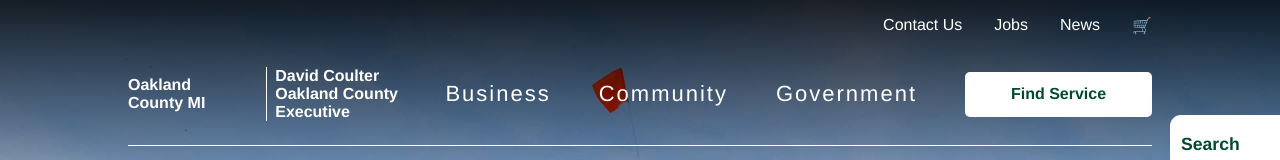
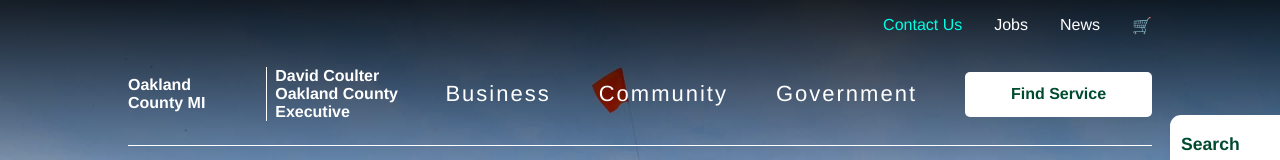
Before and after one commit to TrustierSquid/EnqbatorReactTakeHome, a React (Vite) app in the folder oakGovClone/: page / in a window 1280 px wide. In both pictures the pointer is over the link "Contact Us". Shown: the top 160 px of the page. Built offline with nearby package versions, Linux system fonts and the light colour scheme.

Commit message:
Enhance navbar styles with hover effects and transitions for improved interactivity
Signed-off-by: Sam <enthunt.sh@gmail.com>

```diff
--- a/oakGovClone/src/styles/navbar.scss
+++ b/oakGovClone/src/styles/navbar.scss
@@ -37,9 +37,13 @@ $navLinks: 1.375rem;
     display: flex;
     align-items: center;
     gap: 2rem;
+    transition: 150ms;
 
     li {
       cursor: pointer;
+      &:hover {
+        color: rgb(0, 255, 229);
+      }
     }
 
     #trackingFindServiceBtn {
@@ -111,9 +115,14 @@ $navLinks: 1.375rem;
       display: flex;
       gap: 2rem;
 
+
       li > a {
         text-decoration: none;
         color: white;
+        transition: 150ms;
+        &:hover {
+          color: rgb(0, 255, 229);
+        }
       }
     }
   }
@@ -154,6 +163,10 @@ $navLinks: 1.375rem;
           align-items: center;
           letter-spacing: 2px;
           cursor: pointer;
+          transition: 150ms;
+          &:hover {
+            color: rgb(0, 255, 229);
+          }
         }
 
         #findServiceBtn {
```
